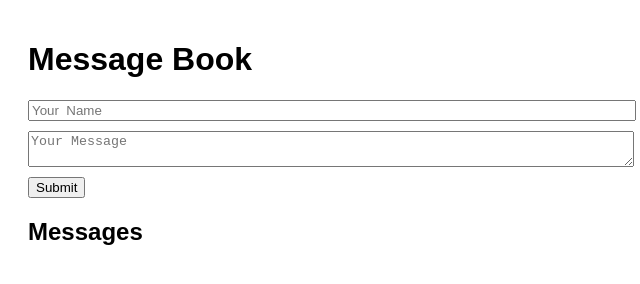
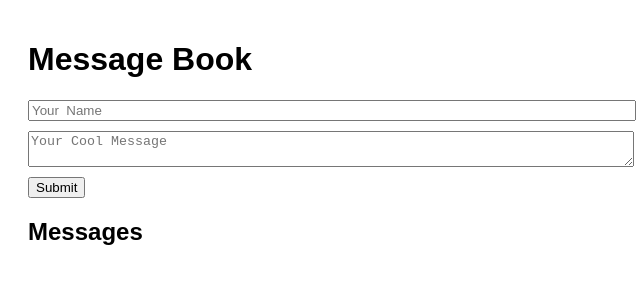
Before and after one commit to syedBilalSherazi/guestbook-app, a website: page public/index.html in a window 1280 px wide. Shown: the full height of the page, 312-952 px from the left. Drawn offline with Linux system fonts and the light colour scheme; no server answers.

Commit message:
Your commit message

```diff
--- a/public/index.html
+++ b/public/index.html
@@ -14,7 +14,7 @@
   <h1>Message Book</h1>
   <form method="POST" action="/submit">
     <input name="name" placeholder="Your  Name" required />
-    <textarea name="message" placeholder="Your Message" required></textarea>
+    <textarea name="message" placeholder="Your Cool Message " required></textarea>
     <button type="submit">Submit</button>
   </form>
 
```
